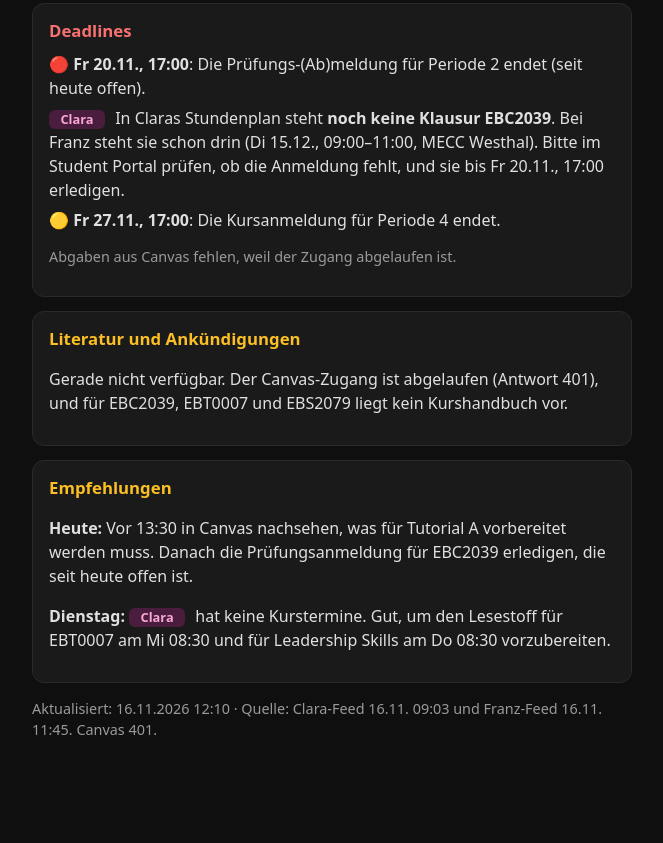
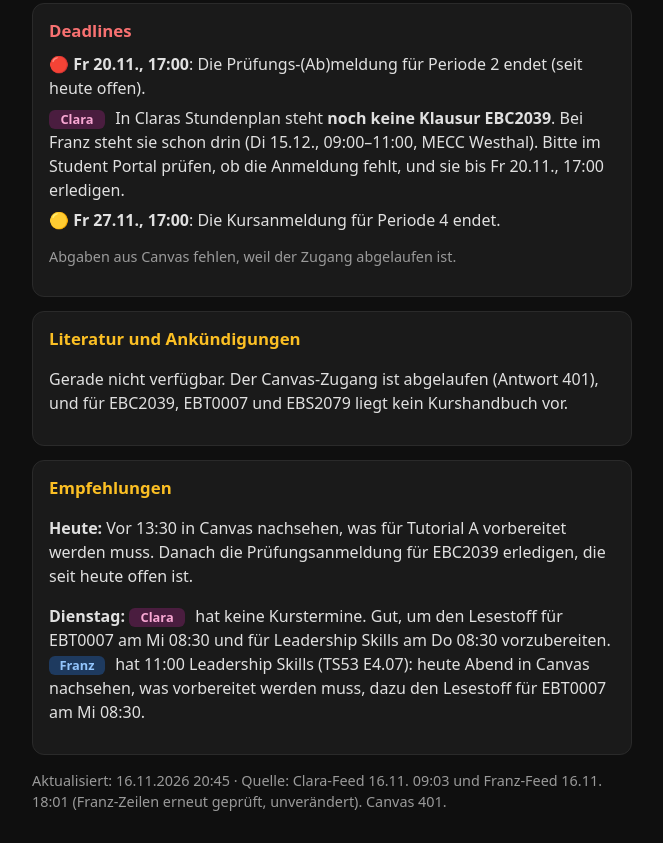
Before and after one commit to 192006-dot/uni-daily-check, a plain HTML site: page index.html in a window 1280 px wide. Shown: the part 1023-1866 px from the top of the page, without its empty margins (308-971 px from the left). Before the commit the page ends 1794 px from the top, so only its background shows below. Drawn offline with Linux system fonts and the light colour scheme.

Commit message:
Update: Montag 2026-11-16 (Franz-Lauf: Franz-Feed 18:01 bestätigt, Dienstag-Empfehlung für Franz ergänzt, Canvas 401)
Co-Authored-By: Claude Opus 5.5 <noreply@anthropic.com>

```diff
--- a/index.html
+++ b/index.html
@@ -40,7 +40,7 @@ h1{font-size:1.4rem;margin:0}h2{font-size:1.05rem;margin:0 0 8px}.badge{display:
 
 <div class="card hint"><h2>Empfehlungen</h2>
 <p><b>Heute:</b> Vor 13:30 in Canvas nachsehen, was für Tutorial A vorbereitet werden muss. Danach die Prüfungsanmeldung für EBC2039 erledigen, die seit heute offen ist.</p>
-<p><b>Dienstag:</b> <span class="who c">Clara</span> hat keine Kurstermine. Gut, um den Lesestoff für EBT0007 am Mi 08:30 und für Leadership Skills am Do 08:30 vorzubereiten.</p></div>
+<p><b>Dienstag:</b> <span class="who c">Clara</span> hat keine Kurstermine. Gut, um den Lesestoff für EBT0007 am Mi 08:30 und für Leadership Skills am Do 08:30 vorzubereiten. <span class="who f">Franz</span> hat 11:00 Leadership Skills (TS53 E4.07): heute Abend in Canvas nachsehen, was vorbereitet werden muss, dazu den Lesestoff für EBT0007 am Mi 08:30.</p></div>
 
-<p class="muted">Aktualisiert: 16.11.2026 12:10 · Quelle: Clara-Feed 16.11. 09:03 und Franz-Feed 16.11. 11:45. Canvas 401.</p>
+<p class="muted">Aktualisiert: 16.11.2026 20:45 · Quelle: Clara-Feed 16.11. 09:03 und Franz-Feed 16.11. 18:01 (Franz-Zeilen erneut geprüft, unverändert). Canvas 401.</p>
 </body></html>
```
